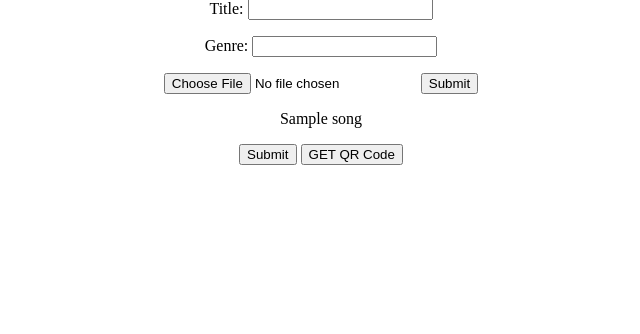
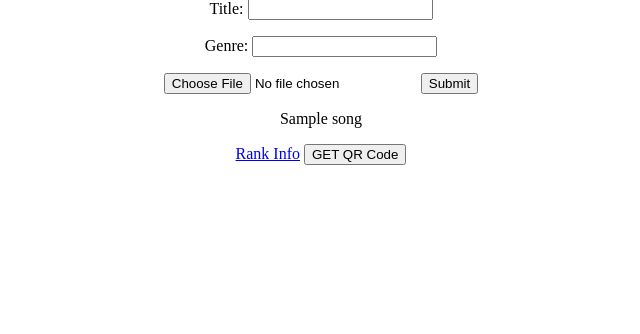
Before and after one commit to tangziyi001/MusicQR, a Django app: template lswa/musician/templates/musician/artist.html in a window 1280 px wide. Shown: the part 150-484 px from the top of the page, without its empty margins (319-959 px from the left). Run offline with Django 3.2, Linux system fonts and the light colour scheme; the template is opened without the code that fills it: most values are stand-ins (such as "Sample title", 1, 10 or a date in 2020); data that the repository does not hold is empty; some libraries are stand-ins or nearby versions.

Commit message:
update buttons & getQR

```diff
--- a/lswa/musician/static/musician/style.css
+++ b/lswa/musician/static/musician/style.css
@@ -1,7 +1,7 @@
 h1 {
     text-align:center
 }
-a.button {
+/*a.button {
     -webkit-appearance: button;
     -moz-appearance: button;
     appearance: button;
@@ -9,7 +9,7 @@ a.button {
     color: initial;
     width:200px;
     height:50px;
-}
+}*/
 button {
     width:200px;
     height:50px;
--- a/lswa/musician/templates/musician/artist.html
+++ b/lswa/musician/templates/musician/artist.html
@@ -17,8 +17,8 @@
   <p>{{ song.title }}</p>
   <!--<form action="">-->
   	 {% csrf_token %}
-  <!-- <a href="/musician/statistics/{{artist}}/{{song.id}}" class="button">Rank Info</a> -->
-  <input type="submit" href="/musician/statistics/{{artist}}/{{song.id}}" name="Rank Info"></input>
+  <a href="/musician/statistics/{{artist}}/{{song.id}}" class="button">Rank Info</a>
+  <!-- <input type="submit" href="/musician/statistics/{{artist}}/{{song.id}}" value="Rank Info"></input> -->
   <input type="submit" id="{{ song.id }}" value="GET QR Code" name="GET QR Code" class="QRparent"></input>
   <div id="divId{{ song.id }}">
   </div>
```
